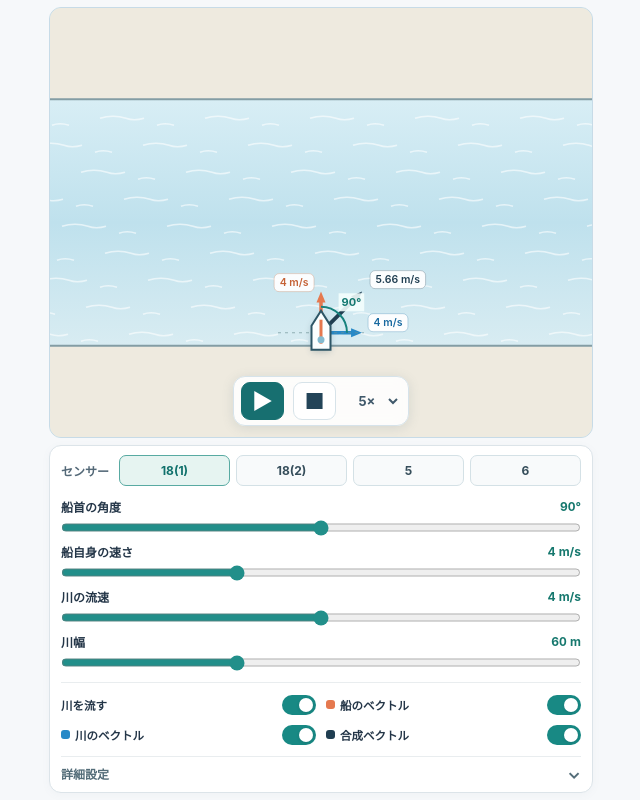
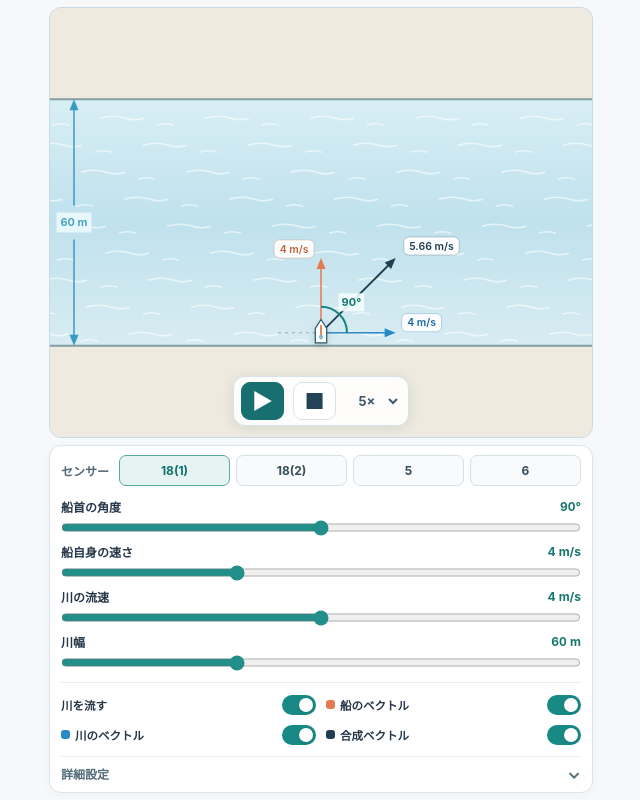
Before and after one commit to valizoj/physics_crossing_river, a plain HTML site: page index.html in a window 1280 px wide. Shown: the whole page, without its empty margins (319-959 px from the left). Drawn offline with Linux system fonts and the light colour scheme.

Commit message:
Refine boat size, velocity vectors and river width annotation

```diff
--- a/index.html
+++ b/index.html
@@ -152,7 +152,7 @@ function resize(){const rc=canvas.getBoundingClientRect();W=rc.width;H=rc.height
 window.addEventListener('resize',resize);
 if(window.ResizeObserver)new ResizeObserver(resize).observe(canvas);
 function line(x1,y1,x2,y2,color,width=2,dash=[]){ctx.beginPath();ctx.setLineDash(dash);ctx.moveTo(x1,y1);ctx.lineTo(x2,y2);ctx.strokeStyle=color;ctx.lineWidth=width;ctx.stroke();ctx.setLineDash([]);}
-function arrow(x1,y1,x2,y2,color,width=3.5){
+function arrow(x1,y1,x2,y2,color,width=1.5){
  const dx=x2-x1,dy=y2-y1,L=Math.hypot(dx,dy);if(L<3)return;
  const ux=dx/L,uy=dy/L;
  line(x1,y1,x2-ux*6,y2-uy*6,color,width);
@@ -218,8 +218,21 @@ function drawWater(now,top,bottom){
  ctx.fillStyle='#eeeadf';ctx.fillRect(0,0,W,top);ctx.fillRect(0,bottom,W,H-bottom);
  line(0,top,W,top,'#839da4',2);line(0,bottom,W,bottom,'#839da4',2);
 }
+function riverWidth(top,bottom){
+ const x=24,mid=(top+bottom)/2,color='#399bc1';
+ ctx.save();
+ // The two arrowheads touch the banks; leave a gap for the width label.
+ arrow(x,mid-17,x,top,color,1.5);
+ arrow(x,mid+17,x,bottom,color,1.5);
+ ctx.font='600 11px -apple-system,system-ui,sans-serif';
+ ctx.textAlign='center';ctx.textBaseline='middle';
+ const label=pretty(state.width)+' m',labelWidth=ctx.measureText(label).width+8;
+ ctx.fillStyle='#e8f7fc';ctx.fillRect(x-labelWidth/2,mid-10,labelWidth,20);
+ ctx.fillStyle=color;ctx.fillText(label,x,mid);
+ ctx.restore();
+}
 function hull(x,y,a,ghost=false){
- ctx.save();ctx.translate(x,y);ctx.rotate(-a);
+ ctx.save();ctx.translate(x,y);ctx.rotate(-a);ctx.scale(.6,.6);
  ctx.shadowColor=ghost?'transparent':'#21475a44';ctx.shadowBlur=ghost?0:7;ctx.shadowOffsetY=ghost?0:2;
  ctx.beginPath();ctx.moveTo(22,0);ctx.lineTo(7,-9.5);ctx.lineTo(-17,-9.5);ctx.lineTo(-17,9.5);ctx.lineTo(7,9.5);ctx.closePath();
  ctx.fillStyle=ghost?'#f7ffffa0':'#fbffff';ctx.fill();ctx.shadowColor='transparent';ctx.strokeStyle=ghost?'#94b8c5':'#2d5666';ctx.lineWidth=2;ctx.stroke();
@@ -263,13 +276,13 @@ function drawScene(now){
  drawWater(now,top,bottom);
  // Draw only the completed path, not a prediction of where the boat will land.
  if(state.t>0){line(originX,startY,boatX,boatY,'#dd986c',3);hull(originX,startY,p.a,true);}
- // Maximum boat vector stops just short of the river midpoint.
- const vectorUnit=riverSpan*.44/10;
+ // Use one fixed scale for all velocities at this viewport size.
+ const vectorUnit=riverSpan*.8/10;
  const arrowX=p.boatX*vectorUnit,arrowY=-p.boatY*vectorUnit,flowX=p.current*vectorUnit;
  ctx.save();ctx.beginPath();ctx.rect(0,top,W,bottom-top);ctx.clip();
- if(state.showResult)arrow(originX,startY,originX+arrowX+flowX,startY+arrowY,'#203e51',3.8);
- if(state.showBoat)arrow(originX,startY,originX+arrowX,startY+arrowY,'#e5794f',3.5);
- if(state.showCurrent&&p.current>0)arrow(originX,startY,originX+flowX,startY,'#2789c7',3.5);
+ if(state.showResult)arrow(originX,startY,originX+arrowX+flowX,startY+arrowY,'#203e51',1.8);
+ if(state.showBoat)arrow(originX,startY,originX+arrowX,startY+arrowY,'#e5794f',1.5);
+ if(state.showCurrent&&p.current>0)arrow(originX,startY,originX+flowX,startY,'#2789c7',1.5);
  if(state.t===0)angleArc(originX,startY);
  ctx.restore();
  // Values follow their arrows and only appear if those vectors are enabled.
@@ -279,6 +292,7 @@ function drawScene(now){
  if(state.showResult)vectorLabel(originX,startY,originX+arrowX+flowX,startY+arrowY,'#203e51',Math.hypot(p.vx,p.vy),'result',occupied,top,bottom);
  // Draw above both bank and velocity vectors even if the hull overlaps the shoreline.
  hull(boatX,boatY,p.a);
+ riverWidth(top,bottom);
 }
 let last=0;
 function loop(timestamp){
```
